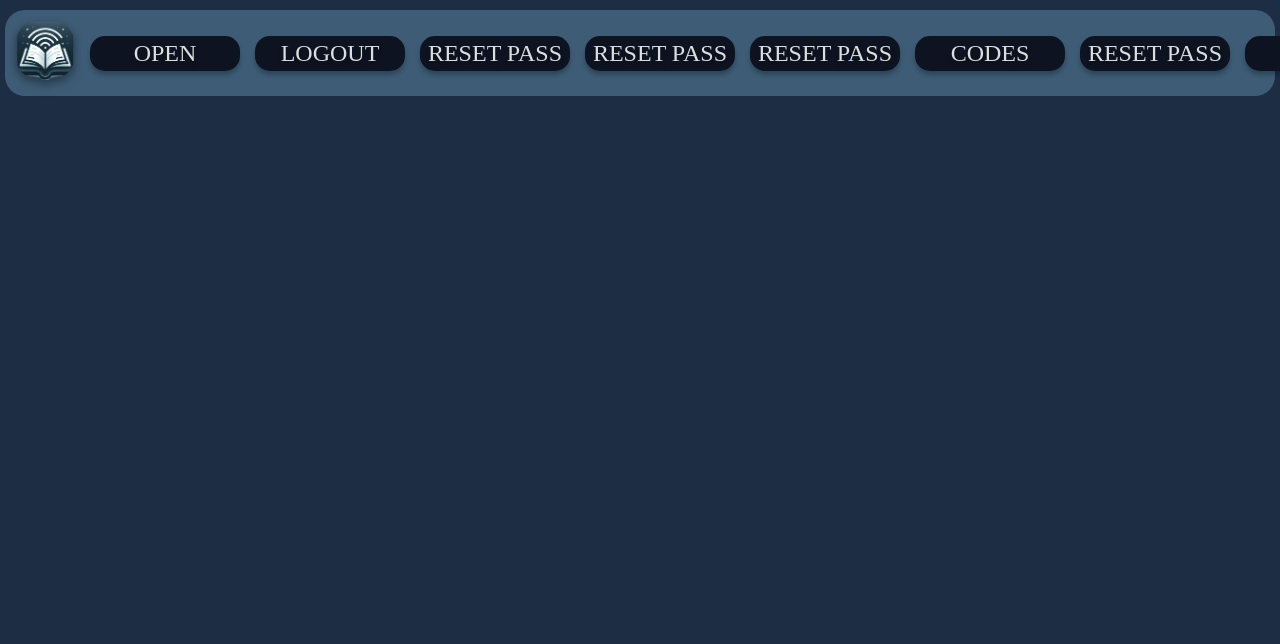
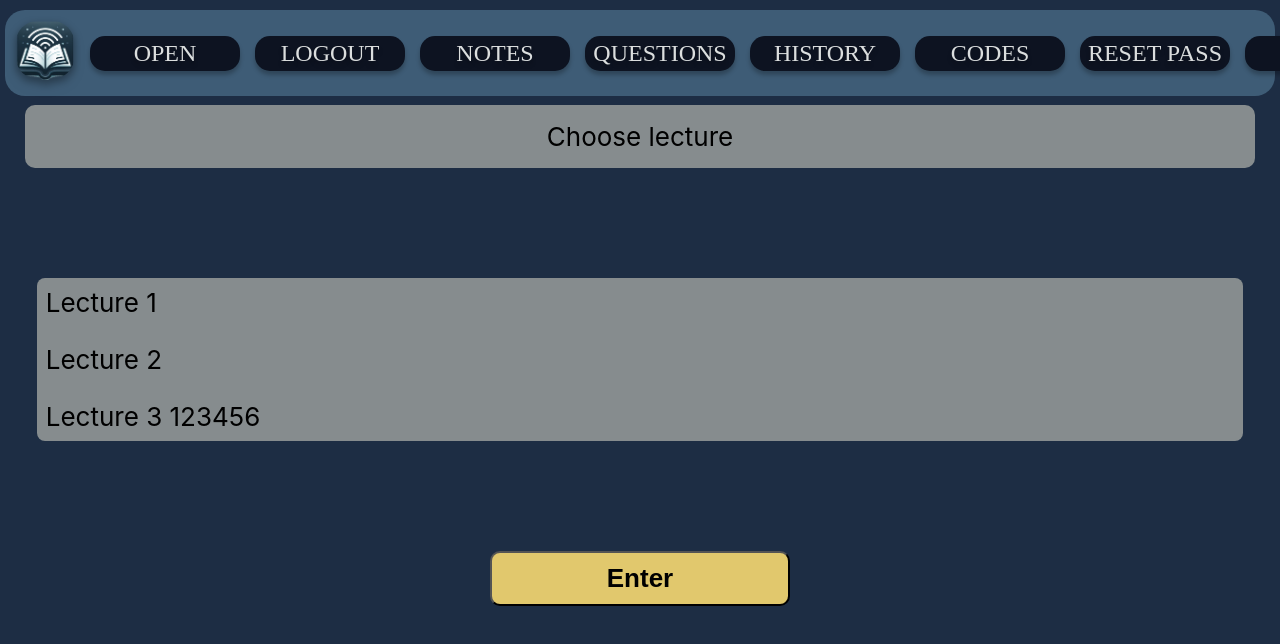
Before and after one commit to PZSP2-translator/lecture-translator, a React (Create React App) app in the folder frontend/: page /history in a window 1280 px wide. Shown: the top 644 px of the page. Built offline with nearby package versions, Linux system fonts and the light colour scheme.

Commit message:
Add ChooseLecture view

```diff
--- a/frontend/src/AppRoutes.js
+++ b/frontend/src/AppRoutes.js
@@ -4,6 +4,7 @@ import Register from "./components/Register";
 import Login from "./components/Login";
 import ChangePassword from "./components/Password";
 import CreateLecture from "./components/CreateLecture";
+import ChooseLecture from "./components/ChooseLecture"
 
 const AppRoutes = [
     {
@@ -30,6 +31,10 @@ const AppRoutes = [
     path: '/codes',
     element: <CreateLecture />
     },
+    {
+    path: '/history',
+    element: <ChooseLecture />
+    },
 
 ];
 
--- a/frontend/src/components/ChooseLecture.js
+++ b/frontend/src/components/ChooseLecture.js
@@ -0,0 +1,48 @@
+import React, { useState } from 'react';
+import "./index.css";
+import "./lecture.css";
+
+const ChooseLecture = () => {
+    const [selected, setSelected] = useState(null);
+    const lectures = [
+        ['Lecture 1', ""],
+        ['Lecture 2', ""],
+        ['Lecture 3', "123456"]
+    ];
+
+    const handleSelect = (index) => {
+        setSelected(index);
+    };
+
+    const handleConfirm = () => {
+        console.log(lectures[selected]);
+    };
+
+    return (
+        <div className="outer-container">
+            <div className="component-container">
+                <div className="component-title">Choose lecture</div>
+                <ul className="lecture-list">
+                    {lectures.map((lecture, index) => (
+                        <li key={index}
+                            className={`lecture-item ${selected === index ? 'selected' : ''}`}
+                            onClick={() => handleSelect(index)}
+                        >
+                            {lecture[0]} {lecture[1] && <span className="lecture-code">{lecture[1]}</span>}
+                        </li>
+                    ))}
+                </ul>
+                <button type="button"
+                    onClick={handleConfirm}
+                >
+                    Enter
+                </button>
+            </div>
+        </div>
+    );
+};
+
+export default ChooseLecture;
+
+
+// Czy nie lepiej zaznaczyć czy było się studentem czy wykładowcą zamiast wyświetlać kod?
--- a/frontend/src/components/Header.css
+++ b/frontend/src/components/Header.css
@@ -62,6 +62,7 @@
     text-transform: uppercase;
     color: #DBDEDE;
     text-shadow: 0px 4px 4px rgba(0, 0, 0, 0.25);
+    cursor: pointer;
   }
 
   .no-underscore {
--- a/frontend/src/components/Header.js
+++ b/frontend/src/components/Header.js
@@ -1,9 +1,21 @@
 import React from 'react';
 import './Header.css';
 import logoImage from './pzsp2icon.png';
-import { Link } from 'react-router-dom';
+import { Link, useNavigate  } from 'react-router-dom';
 
 const Header = () => {
+  const navigate = useNavigate();
+
+  const handleOpen = () => {
+
+  }
+
+  const handleLogout = () => {
+    navigate("/")
+  };
+
+
+
   return (
     <header className='container'>
         <div className="navbar">
@@ -11,20 +23,22 @@ const Header = () => {
           <img src={logoImage} alt="Home" className="image" />
         </Link>
           <div className="frame">
-            <div className="link">Open</div>
+            <div className="link" onClick={handleOpen}>Open</div>
           </div>
           <div className="frame">
-            <div className="link">Logout</div>
+            <div className="link" onClick={handleLogout}>Logout</div>
           </div>
           <div className="frame">
-            <div className="link">Reset Pass</div>
+            <div className="link">Notes</div>
           </div>
           <div className="frame">
-            <div className="link">Reset Pass</div>
+            <div className="link">Questions</div>
           </div>
-          <div className="frame">
-            <div className="link">Reset Pass</div>
-          </div>
+          <Link to="/history" className='no-underscore'>
+            <div className="frame">
+              <div className="link">History</div>
+            </div>
+          </Link>
           <Link to="/codes" className='no-underscore'>
             <div className="frame">
               <div className="link">Codes</div>
--- /dev/null
+++ b/frontend/src/components/lecture.css
@@ -0,0 +1,29 @@
+.lecture-list {
+    background-color: rgba(240, 235, 216, 0.5);
+    list-style: none;
+    padding: 0;
+    margin: 0;
+    width: 95%;
+    border-radius: 8px;
+}
+
+.lecture-item {
+    cursor: pointer;
+    padding: 8px;
+    border: 1px solid transparent;
+    text-align: left;
+    margin-bottom: 8px;
+    border-radius: 8px;
+}
+
+.lecture-item:last-child {
+    margin-bottom: 0;
+}
+
+.lecture-item:hover {
+    background-color: #f0f0f0;
+}
+
+.lecture-item.selected {
+    background-color: #E1C86D;
+}
```
